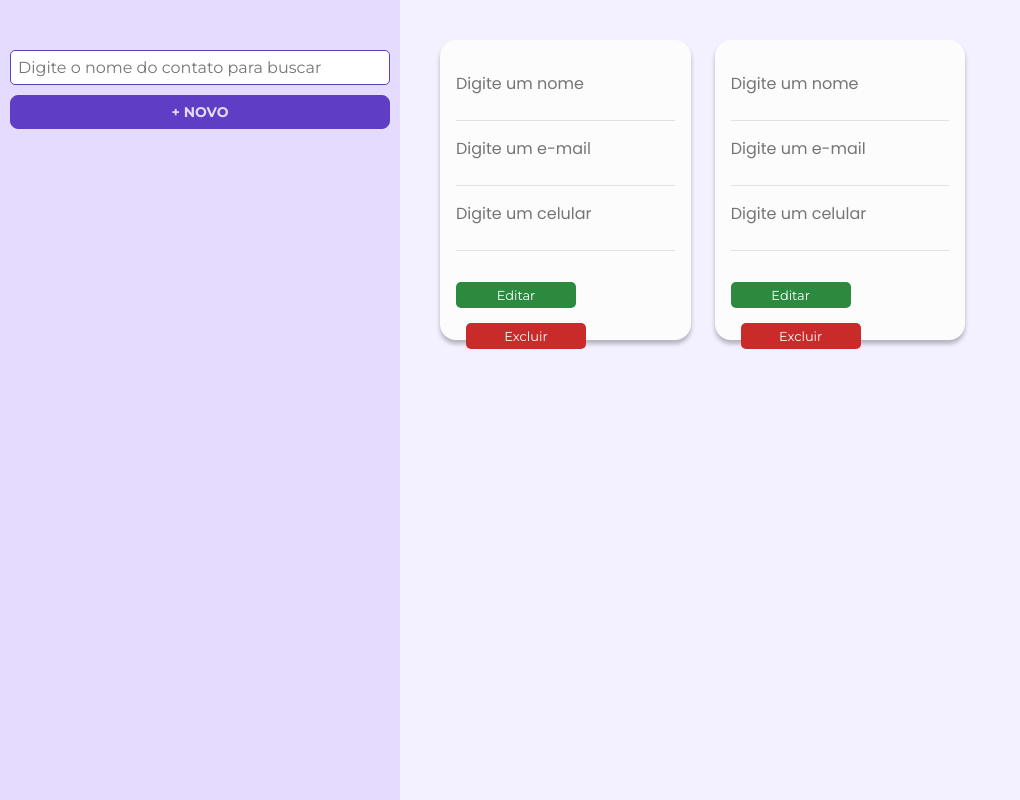
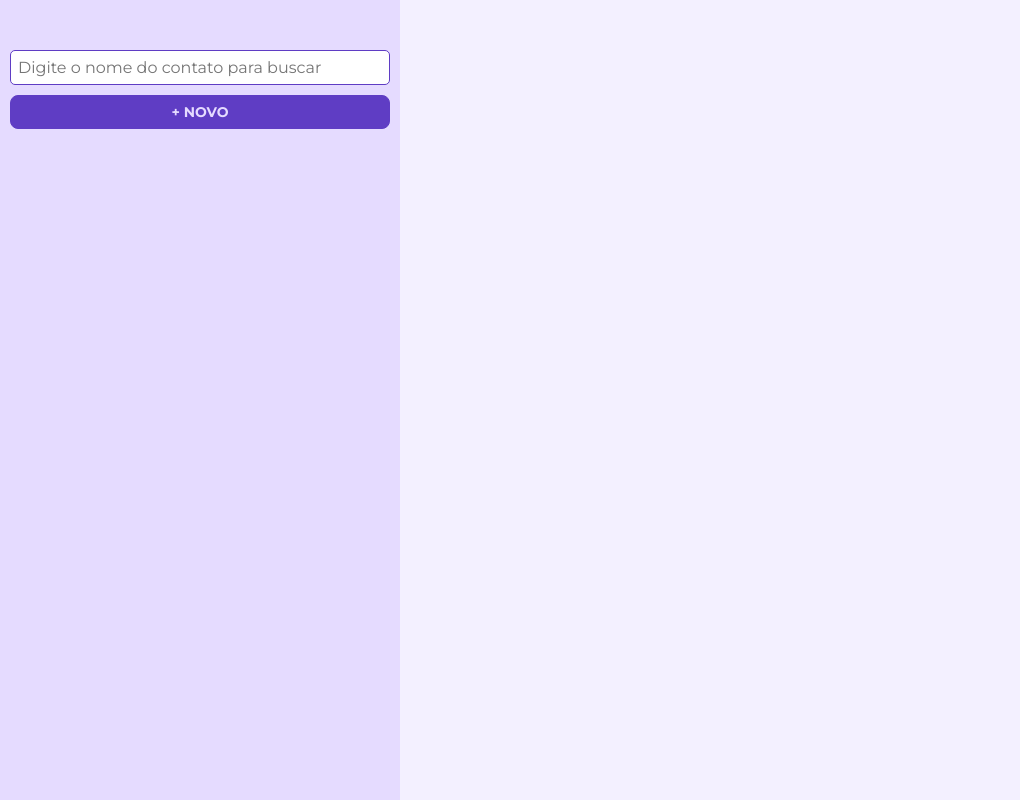
Before and after one commit to GustavoMarquesDev/Lista_de_Contatos, a React (Create React App) app: page / in a window 1280 px wide. Shown: the whole page, without its empty margins (0-1020 px from the left). Built offline with nearby package versions, Linux system fonts and the light colour scheme.

Commit message:
Finalizando o projeto

```diff
--- a/src/Containers/Contatos/index.tsx
+++ b/src/Containers/Contatos/index.tsx
@@ -5,12 +5,12 @@ import { MainContainer } from './styles'
 import CardContatos from '../../components/Contatos'
 
 const ContatosContainer = () => {
-  const contatos = useSelector((state: RootReducer) => state.contatos.itens)
+  const { itens } = useSelector((state: RootReducer) => state.contatos)
   const { termo } = useSelector((state: RootReducer) => state.filtro)
 
   // função de filtragem de contatos
   const filtraContatos = () => {
-    return contatos.filter(
+    return itens.filter(
       (contato) =>
         contato.nome.toLowerCase().search(termo.toLocaleLowerCase()) >= 0
     )
--- a/src/Containers/Form/index.tsx
+++ b/src/Containers/Form/index.tsx
@@ -1,16 +1,20 @@
 import { FormEvent, useState } from 'react'
-import { useDispatch } from 'react-redux'
+import { useDispatch, useSelector } from 'react-redux'
 import { BotaoVoltar } from '../../components/Botao'
 import { ButtonAdicionar } from './styles'
 import { FormUsuario } from './styles'
 import Contato from '../../models/Contato'
 import { cadastrar } from '../../store/reducers/contatos'
+import { RootReducer } from '../../store'
 
 const Form = () => {
   const dispatch = useDispatch()
   const [nome, setNome] = useState('')
   const [email, setEmail] = useState('')
   const [telefone, setTelefone] = useState('')
+  const { itens } = useSelector((state: RootReducer) => state.contatos)
+
+  console.log(itens)
 
   const cadastrarContato = (e: FormEvent) => {
     e.preventDefault()
@@ -20,6 +24,7 @@ const Form = () => {
       email,
       parseInt(telefone, 10)
     )
+    console.log(itens)
 
     dispatch(cadastrar(contatoParaAdicionar))
   }
--- a/src/components/Contatos/index.tsx
+++ b/src/components/Contatos/index.tsx
@@ -9,17 +9,18 @@ type Props = Contato
 
 const CardContatos = ({ id, nome, email, telefone }: Props) => {
   const dispatch = useDispatch()
+
   const [estaEditando, setEstaEditando] = useState(false)
-  const [nomeDescricao, setNomeDescricao] = useState('')
-  const [emailDescricao, setEmailDescricao] = useState('')
-  const [telefoneDescricao, setTelefoneDescricao] = useState('')
+  const [nomeDescricao, setNomeDescricao] = useState(nome)
+  const [emailDescricao, setEmailDescricao] = useState(email)
+  const [telefoneDescricao, setTelefoneDescricao] = useState(telefone)
 
   const valorOriginal = () => {
     return (
       setEstaEditando(false),
-      setNomeDescricao(nomeDescricao),
-      setEmailDescricao(emailDescricao),
-      setTelefoneDescricao(telefoneDescricao)
+      setNomeDescricao(nome),
+      setEmailDescricao(email),
+      setTelefoneDescricao(telefone)
     )
   }
 
@@ -27,9 +28,9 @@ const CardContatos = ({ id, nome, email, telefone }: Props) => {
     <Card>
       <Dados
         placeholder="Digite um nome"
+        disabled={!estaEditando}
         value={nomeDescricao}
         onChange={(e) => setNomeDescricao(e.target.value)}
-        disabled={!estaEditando}
       ></Dados>
       <Dados
         placeholder="Digite um e-mail"
@@ -41,7 +42,7 @@ const CardContatos = ({ id, nome, email, telefone }: Props) => {
         placeholder="Digite um celular"
         disabled={!estaEditando}
         value={telefoneDescricao}
-        onChange={(e) => setTelefoneDescricao(e.target.value)}
+        onChange={(e) => setTelefoneDescricao(+e.target.value)}
       ></Dados>
       {estaEditando ? (
         <>
@@ -50,11 +51,12 @@ const CardContatos = ({ id, nome, email, telefone }: Props) => {
               dispatch(
                 editar({
                   id,
-                  nome,
-                  email,
-                  telefone
+                  nome: nomeDescricao,
+                  email: emailDescricao,
+                  telefone: telefoneDescricao
                 })
               )
+
               setEstaEditando(false)
             }}
           >
--- a/src/store/reducers/contatos.ts
+++ b/src/store/reducers/contatos.ts
@@ -6,10 +6,7 @@ type ContatosState = {
 }
 
 const initialState: ContatosState = {
-  itens: [
-    new Contato(1, 'Gustavo', 'gustavo-markes@hotmail.com', 997135321),
-    new Contato(2, 'Pedro', 'pedro-markes@hotmail.com', 997135322)
-  ]
+  itens: []
 }
 
 const contatosSlice = createSlice({
@@ -31,13 +28,21 @@ const contatosSlice = createSlice({
         state.itens[indexDoContato] = action.payload
       }
     },
-    cadastrar: (state, action: PayloadAction<Omit<Contato, 'id'>>) => {
-      const ContatoJaExiste = state.itens.find(
+    cadastrar: (state, action: PayloadAction<Contato>) => {
+      const TelefoneJaExiste = state.itens.find(
         (contato) => contato.telefone === action.payload.telefone
       )
 
-      if (ContatoJaExiste) {
-        alert('Já existe um contato com este nome')
+      const EmailJaExiste = state.itens.find(
+        (contato) => contato.email === action.payload.email
+      )
+
+      if (TelefoneJaExiste) {
+        alert('Já existe um contato cadastrado com este número')
+      }
+
+      if (EmailJaExiste) {
+        alert('Já existe um contato cadastrado com este e-mail')
       } else {
         const ultimoContato = state.itens[state.itens.length - 1]
 
```
